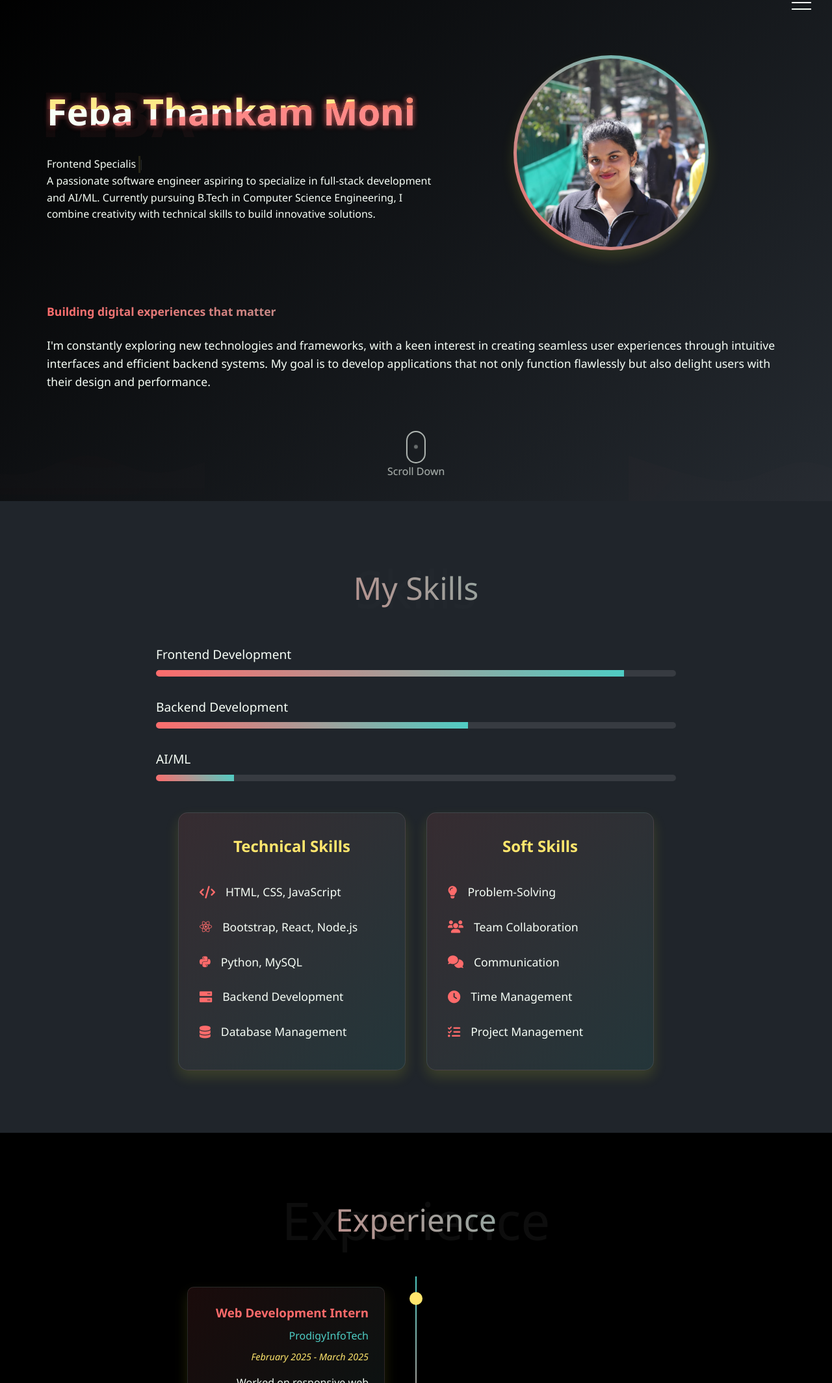
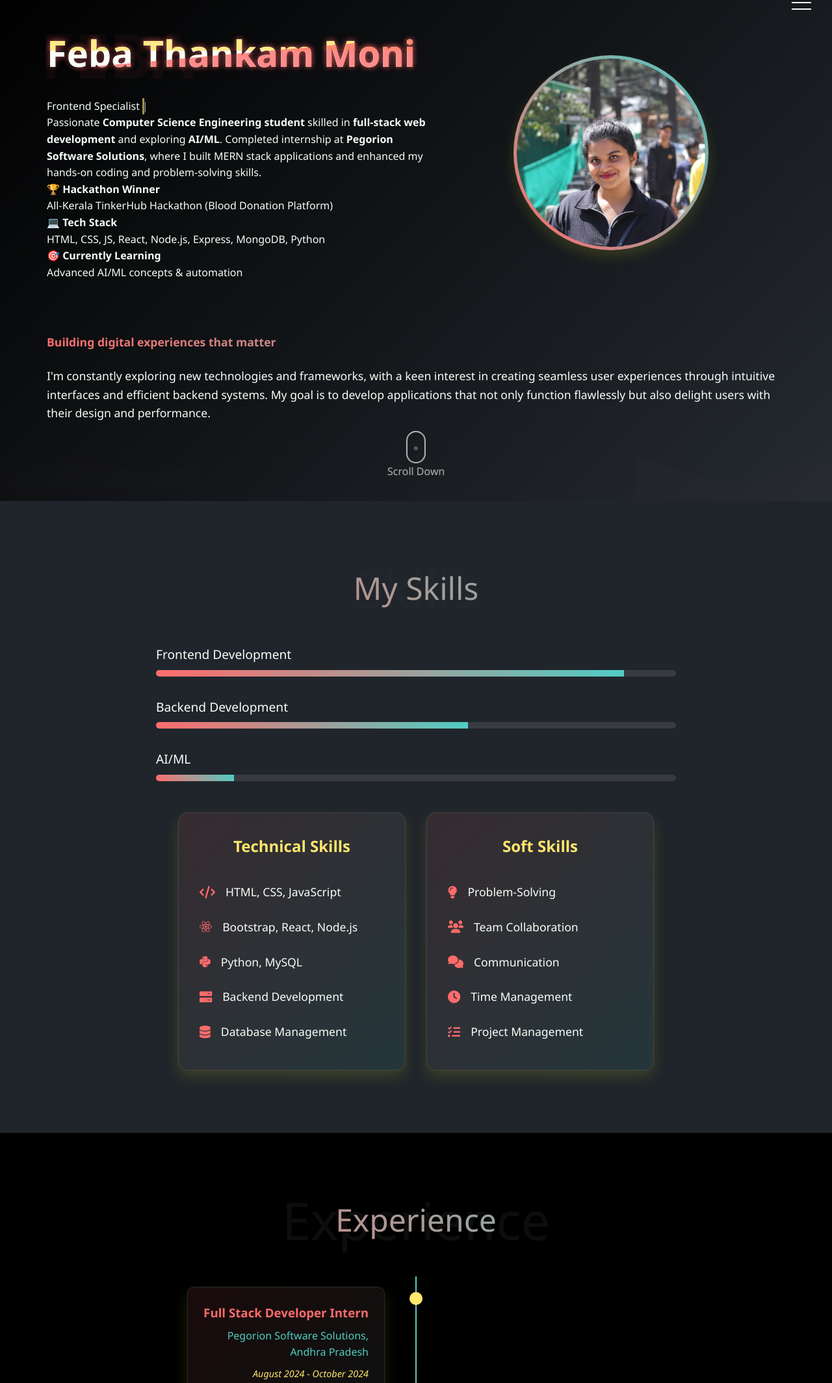
Before and after one commit to feba773/portfolio, a plain HTML site: page index.html in a window 1280 px wide. Shown: the part 29-2157 px from the top of the page at 65% size. Drawn offline with Linux system fonts and the light colour scheme.

Commit message:
Update index.html

```diff
--- a/index.html
+++ b/index.html
@@ -47,7 +47,28 @@
                         <span class="hero__subtitle--animated"></span>
                         <span class="cursor">|</span>
                     </p>
-                    <p>A passionate software engineer aspiring to specialize in full-stack development and AI/ML. Currently pursuing B.Tech in Computer Science Engineering, I combine creativity with technical skills to build innovative solutions.</p>
+<p>
+    Passionate <strong>Computer Science Engineering student</strong> skilled in
+    <strong>full-stack web development</strong> and exploring <strong>AI/ML</strong>.
+    Completed internship at <strong>Pegorion Software Solutions</strong>,
+    where I built MERN stack applications and enhanced my hands-on coding and problem-solving skills.
+</p>
+
+<div class="about-summary">
+    <div class="about-card">
+        🏆 <strong>Hackathon Winner</strong><br>
+        All-Kerala TinkerHub Hackathon (Blood Donation Platform)
+    </div>
+    <div class="about-card">
+        💻 <strong>Tech Stack</strong><br>
+        HTML, CSS, JS, React, Node.js, Express, MongoDB, Python
+    </div>
+    <div class="about-card">
+        🎯 <strong>Currently Learning</strong><br>
+        Advanced AI/ML concepts & automation
+    </div>
+</div>
+
 
                 </div>
 
@@ -120,26 +141,38 @@
         </section>
 
         <!-- Experience Section -->
+        <!-- Experience Section -->
 <section id="experience" class="experience">
     <div class="section-title" data-text="Experience">Experience</div>
 
     <div class="timeline">
+        <!-- Internship 1: Pegorion Software Solutions -->
+        <div class="timeline-item">
+            <div class="timeline-dot"></div>
+            <div class="timeline-content">
+                <h3>Full Stack Developer Intern</h3>
+                <h4>Pegorion Software Solutions, Andhra Pradesh</h4>
+                <p class="timeline-date">August 2024 - October 2024</p>
+                <p>Worked on developing and deploying end-to-end features using the MERN stack.
+                Contributed to designing RESTful APIs, creating responsive front-end interfaces in React.js, and implementing database operations in MongoDB.
+                Gained practical experience in collaborative software development and agile workflow.</p>
+            </div>
+        </div>
+
+        <!-- Internship 2: Prodigy InfoTech -->
         <div class="timeline-item">
             <div class="timeline-dot"></div>
             <div class="timeline-content">
                 <h3>Web Development Intern</h3>
-                        <h4>ProdigyInfoTech</h4>
+                <h4>Prodigy InfoTech</h4>
                 <p class="timeline-date">February 2025 - March 2025</p>
-                        <p>Worked on responsive web projects using HTML, CSS, and JavaScript. Gained hands-on experience in front-end development, UI design, and real-world project implementation.
-
-                        </p>
+                <p>Worked on responsive web projects using HTML, CSS, and JavaScript.
+                Gained hands-on experience in front-end development, UI design, and real-world project implementation.</p>
             </div>
         </div>
-
-
-
     </div>
 </section>
+
 
 <!-- Projects Section -->
 <section id="work" class="work">
```
Lines whose indentation alone changed are shown as unchanged.
